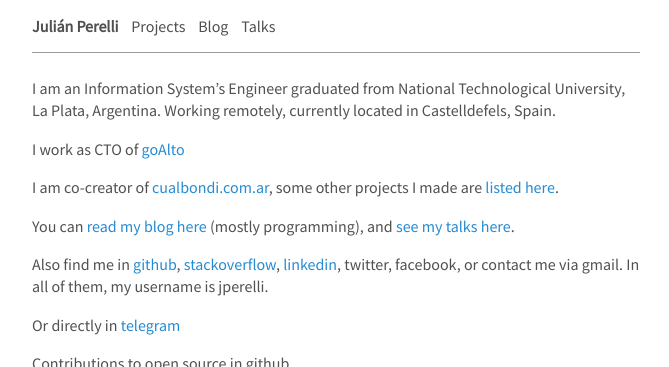
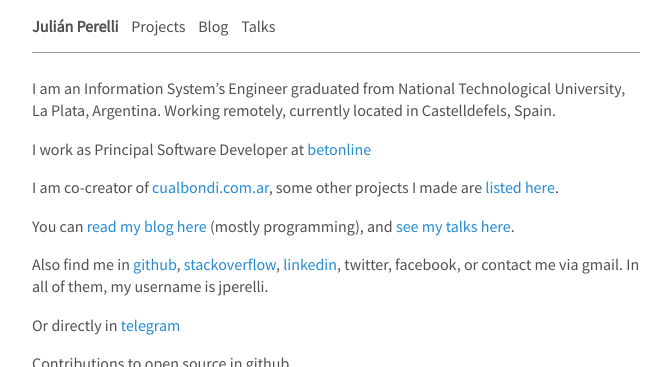
Before and after one commit to jperelli/jperelli.github.io, a Jekyll site: the page built from index.md, in a window 1280 px wide, cut to the strip 0-367 px from the top of the page. Shown: the whole strip, without its empty margins (304-973 px from the left). Built offline with Jekyll 4.4.1, drawn with Linux system fonts in a browser that asks for light colours.

Commit message:
update work position

```diff
--- a/index.md
+++ b/index.md
@@ -5,7 +5,7 @@ title: Home
 
 I am an Information System's Engineer graduated from National Technological University, La Plata, Argentina. Working remotely, currently located in Castelldefels, Spain.
 
-I work as CTO of [goAlto](https://goalto.io/)
+I work as Principal Software Developer at [betonline](https://betonline.ag/)
 
 I am co-creator of [cualbondi.com.ar](https://cualbondi.com.ar/), some other projects I made are [listed here](/projects).
 
```
